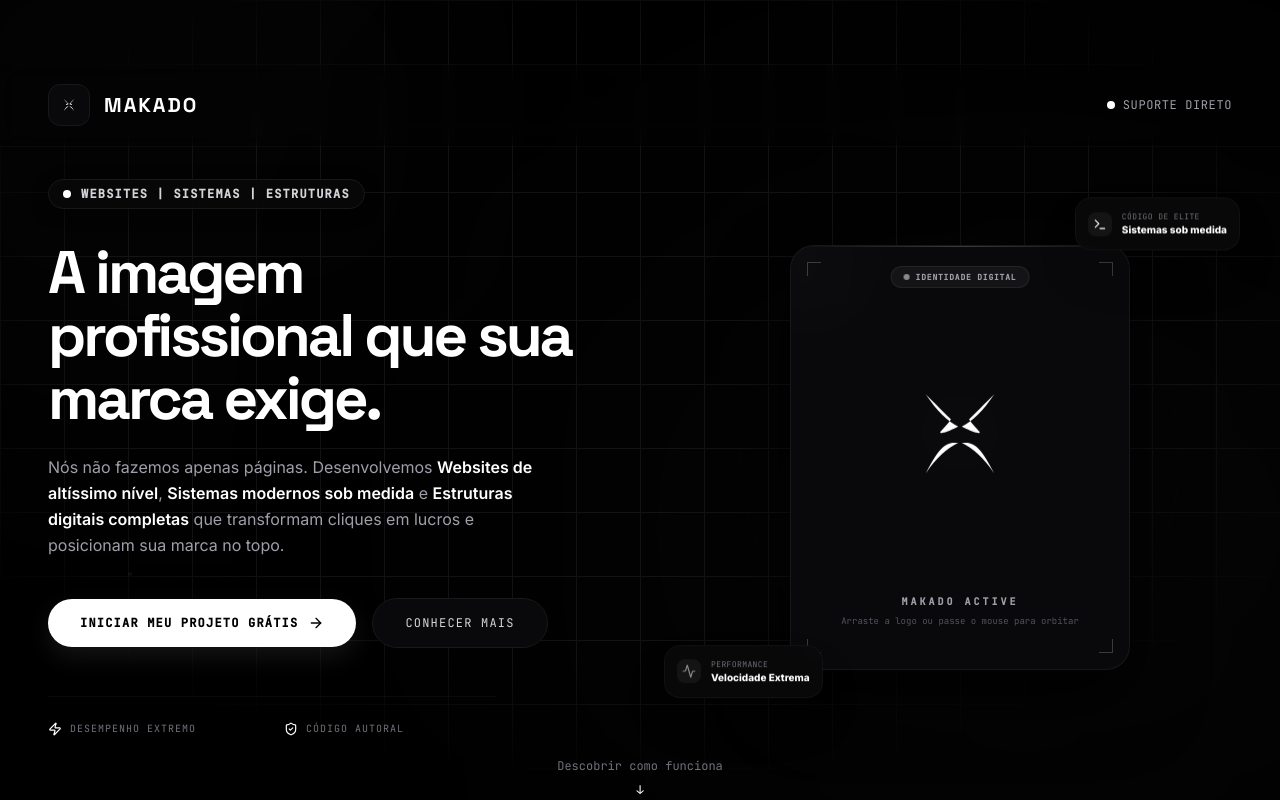
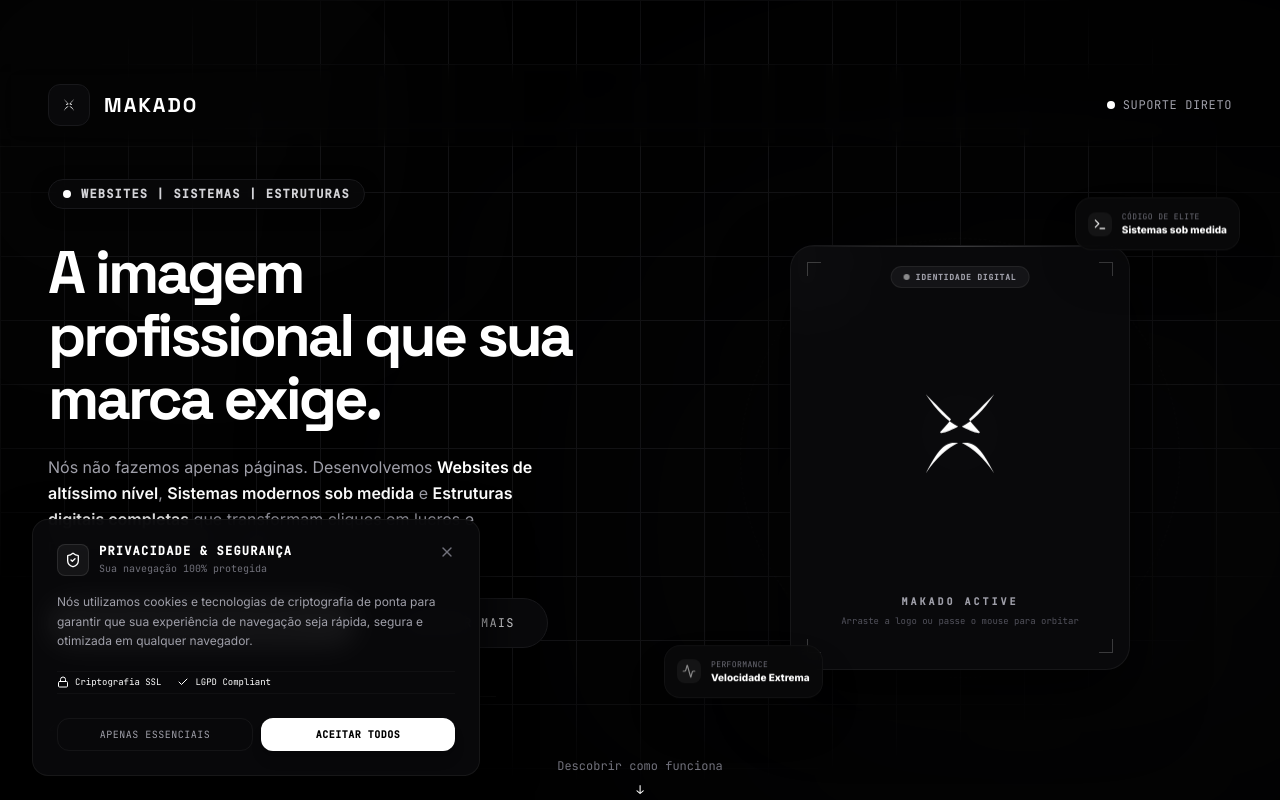
Before and after one commit to eduardoferrex/MAKADO, a React (Vite) app: page / in a window 1280 px wide. Shown: the top 800 px of the page. Built offline with nearby package versions, Linux system fonts and the light colour scheme.

Commit message:
feat: add cookie consent banner
Implement a privacy consent component to ensure compliance and manage user tracking preferences.

```diff
--- a/src/App.tsx
+++ b/src/App.tsx
@@ -7,6 +7,7 @@ import Steps from "./components/Steps";
 import CTASection from "./components/CTASection";
 import Footer from "./components/Footer";
 import FloatingWA from "./components/FloatingWA";
+import CookieConsent from "./components/CookieConsent";
 
 export default function App() {
   // Smooth scroll handler for anchor navigation
@@ -42,6 +43,9 @@ export default function App() {
 
       {/* Persistent Flotating Support Trigger */}
       <FloatingWA />
+
+      {/* Security Privacy Consent banner */}
+      <CookieConsent />
     </div>
   );
 }
--- /dev/null
+++ b/src/components/CookieConsent.tsx
@@ -0,0 +1,101 @@
+import React, { useState, useEffect } from "react";
+import { ShieldCheck, X, Check, Lock } from "lucide-react";
+import { motion, AnimatePresence } from "motion/react";
+
+export default function CookieConsent() {
+  const [isVisible, setIsVisible] = useState(false);
+
+  useEffect(() => {
+    // Check if the user has already made a preference
+    const consent = localStorage.getItem("makado_cookie_consent");
+    if (!consent) {
+      // Small delay for a premium entry effect
+      const timer = setTimeout(() => {
+        setIsVisible(true);
+      }, 2000);
+      return () => clearTimeout(timer);
+    }
+  }, []);
+
+  const handleAcceptAll = () => {
+    localStorage.setItem("makado_cookie_consent", "all");
+    setIsVisible(false);
+  };
+
+  const handleAcceptNecessary = () => {
+    localStorage.setItem("makado_cookie_consent", "necessary");
+    setIsVisible(false);
+  };
+
+  return (
+    <AnimatePresence>
+      {isVisible && (
+        <motion.div
+          initial={{ opacity: 0, y: 50, scale: 0.95 }}
+          animate={{ opacity: 1, y: 0, scale: 1 }}
+          exit={{ opacity: 0, y: 30, scale: 0.95 }}
+          transition={{ duration: 0.5, ease: [0.16, 1, 0.3, 1] }}
+          className="fixed bottom-6 left-6 right-6 md:left-8 md:right-auto md:max-w-md z-50 pointer-events-auto"
+        >
+          <div className="bg-zinc-950/95 border border-white/[0.06] backdrop-blur-md p-6 rounded-2xl shadow-[0_20px_50px_rgba(0,0,0,0.9)] flex flex-col gap-4">
+
+            {/* Header */}
+            <div className="flex items-start justify-between">
+              <div className="flex items-center gap-2.5">
+                <div className="w-8 h-8 rounded-lg bg-white/5 flex items-center justify-center border border-white/10">
+                  <ShieldCheck className="w-4 h-4 text-white" />
+                </div>
+                <div>
+                  <h4 className="text-xs font-mono font-bold uppercase tracking-widest text-white leading-none">
+                    Privacidade & Segurança
+                  </h4>
+                  <p className="text-[10px] text-zinc-500 font-mono mt-1">Sua navegação 100% protegida</p>
+                </div>
+              </div>
+              <button
+                onClick={handleAcceptNecessary}
+                className="text-zinc-500 hover:text-white transition-colors cursor-pointer"
+              >
+                <X className="w-4 h-4" />
+              </button>
+            </div>
+
+            {/* Content description */}
+            <p className="text-xs text-zinc-400 leading-relaxed">
+              Nós utilizamos cookies e tecnologias de criptografia de ponta para garantir que sua experiência de navegação seja rápida, segura e otimizada em qualquer navegador.
+            </p>
+
+            {/* Interactive badging */}
+            <div className="flex items-center gap-4 py-1 border-t border-b border-white/[0.03] my-1">
+              <div className="flex items-center gap-1.5 text-[9px] font-mono text-zinc-550">
+                <Lock className="w-3 h-3" />
+                <span>Criptografia SSL</span>
+              </div>
+              <div className="flex items-center gap-1.5 text-[9px] font-mono text-zinc-550">
+                <Check className="w-3 h-3" />
+                <span>LGPD Compliant</span>
+              </div>
+            </div>
+
+            {/* Actions Buttons */}
+            <div className="flex flex-col sm:flex-row gap-2 mt-1">
+              <button
+                onClick={handleAcceptNecessary}
+                className="flex-1 py-2 rounded-xl border border-white/5 bg-transparent text-zinc-400 text-[10px] font-mono uppercase tracking-wider hover:text-white hover:bg-white/5 transition-all cursor-pointer"
+              >
+                Apenas Essenciais
+              </button>
+              <button
+                onClick={handleAcceptAll}
+                className="flex-1 py-2 rounded-xl bg-white text-black text-[10px] font-mono font-bold uppercase tracking-wider hover:bg-zinc-200 transition-all cursor-pointer shadow-lg"
+              >
+                Aceitar Todos
+              </button>
+            </div>
+
+          </div>
+        </motion.div>
+      )}
+    </AnimatePresence>
+  );
+}
```
